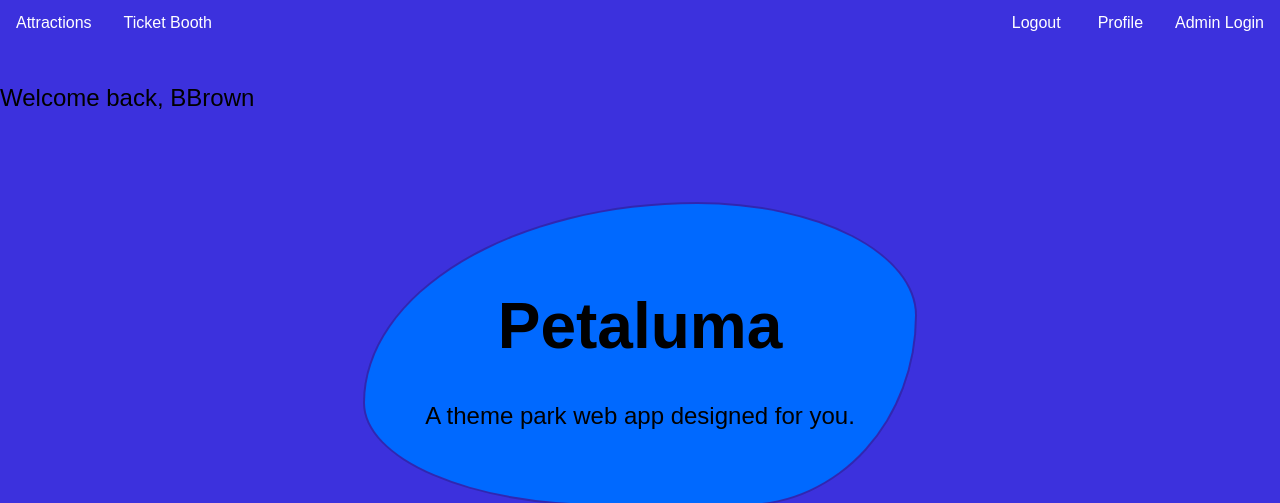
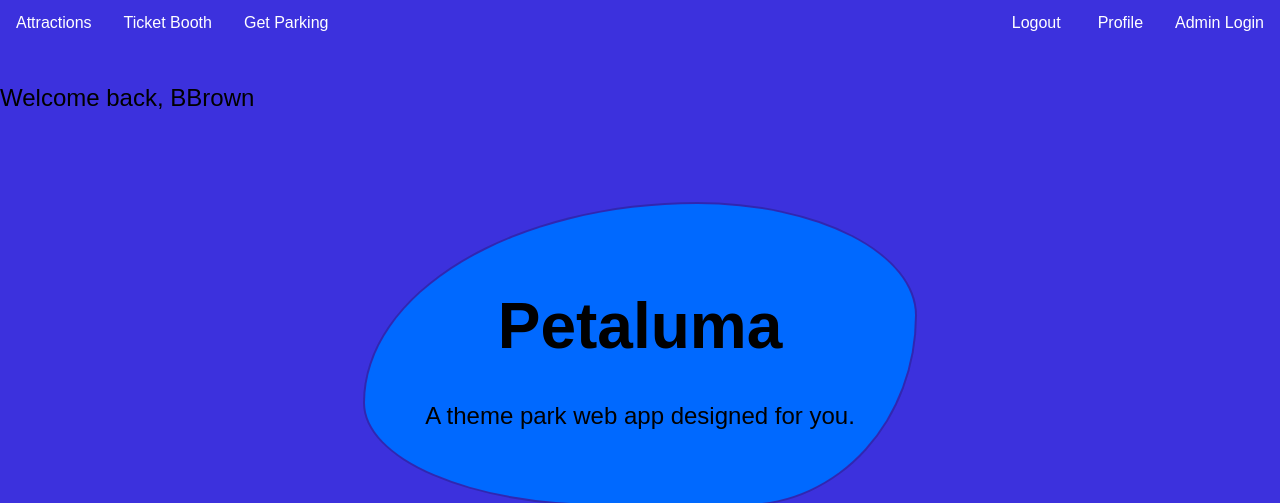
Before and after one commit to mirkwoodia/petaluma, a PHP site: page /Home_Page.php in a window 1280 px wide. Shown: the top 503 px of the page. Run offline with PHP 8.4, Linux system fonts and the light colour scheme; a user stored in the database is signed in.

Commit message:
Update Home_Page.php

```diff
--- a/Home_Page.php
+++ b/Home_Page.php
@@ -29,6 +29,7 @@ if (!isset($_SESSION['loggedin'])) {
                 <?php if (isset($_SESSION['loggedin'])) { ?>
                     <li><a href="attractions.php">Attractions</a></li>
                     <li><a href="Ticket_Booth.php">Ticket Booth</a></li>
+                    <li><a href="getParking.php">Get Parking</a></li>
                 <?php } ?>
                 <?php if (!isset($_SESSION['loggedin'])) { ?>
                     <li style="float:right"><a href="Login_Member.html">Member Login/Register</a></li>
```
